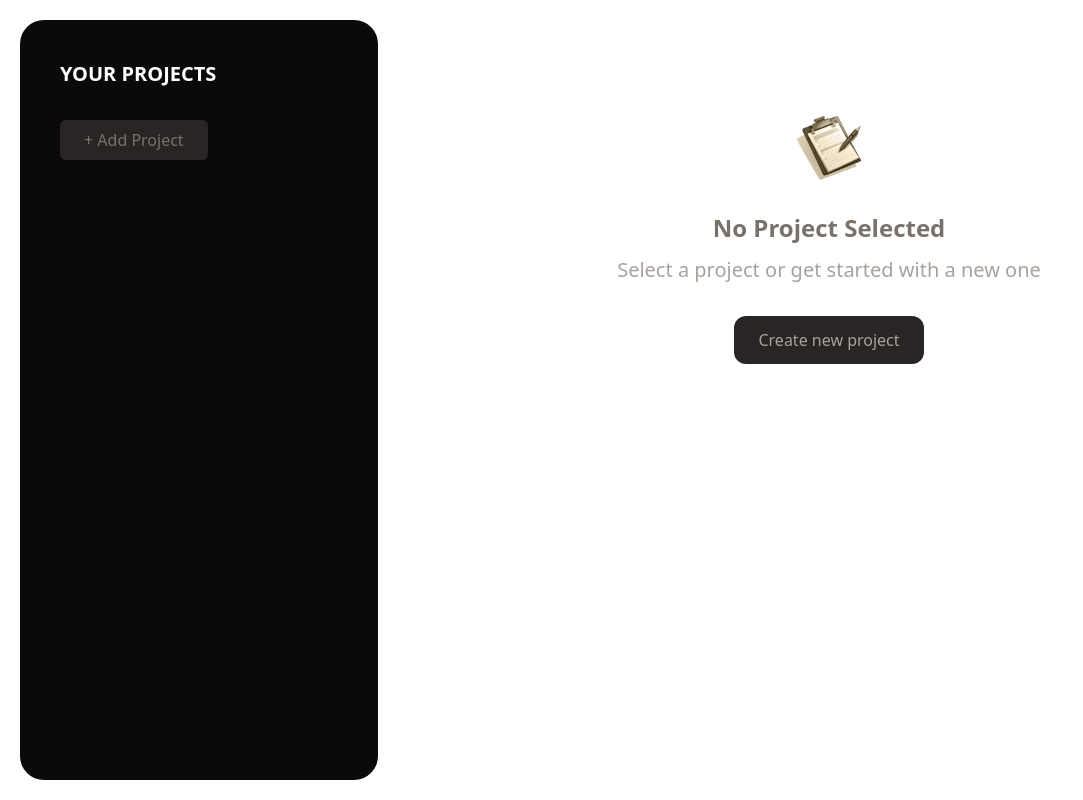
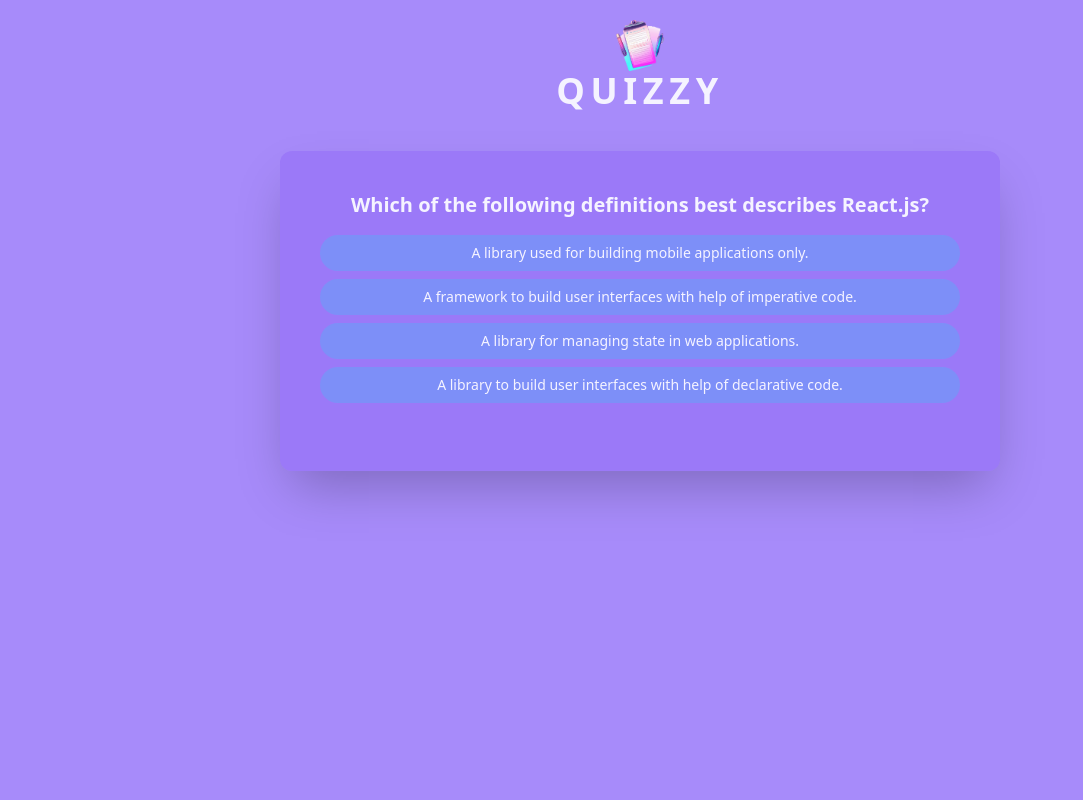
Before and after one commit to teodorSmilevski/miniProjects, a React (Vite) app: page / in a window 1280 px wide. Shown: the whole page, without its empty margins (0-1083 px from the left). Built offline with nearby package versions, Linux system fonts and the light colour scheme.

Commit message:
New quiz app mini project

```diff
--- a/src/App.jsx
+++ b/src/App.jsx
@@ -1,9 +1,11 @@
 import "./App.css";
-import ProjectManagement from "./projects/ProjectManagement";
+import QuizzApp from "./projects/QuizzApp";
+// import ProjectManagement from "./projects/ProjectManagement";
 function App() {
   return (
     <>
-      <ProjectManagement />
+      {/* <ProjectManagement /> */}
+      <QuizzApp />
     </>
   );
 }
--- /dev/null
+++ b/src/components/QuizzApp/Header.jsx
@@ -0,0 +1,12 @@
+import quizLogo from "../../assets/quiz-logo.png";
+
+export default function Header() {
+  return (
+    <header className="flex flex-col items-center">
+      <img src={quizLogo} alt="quiz logo" className="w-[3rem]" />
+      <h1 className=" uppercase font-bold  text-4xl text-violet-50 tracking-[.35rem]">
+        Quizzy
+      </h1>
+    </header>
+  );
+}
--- /dev/null
+++ b/src/components/QuizzApp/Quiz.jsx
@@ -0,0 +1,52 @@
+import { useState } from "react";
+import QUESTIONS from "./questions";
+import quizComplete from "../../assets/quiz-complete.png";
+export default function Quiz() {
+  const [userAnswers, setUserAnswers] = useState([]);
+
+  const currentQuestionIndex = userAnswers.length;
+
+  const isQuizOver = userAnswers.length === QUESTIONS.length;
+
+  function handleSelectAnswer(selectedAnswer) {
+    setUserAnswers((prevAnswers) => {
+      return [...prevAnswers, selectedAnswer];
+    });
+    console.log(userAnswers, selectedAnswer);
+  }
+
+  if (isQuizOver) {
+    return (
+      <div className="mt-10 py-7 bg-violet-600 w-[35rem] flex flex-col items-center gap-3 rounded-3xl bg-opacity-50 shadow-2xl">
+        <img
+          src={quizComplete}
+          alt="quiz is complete"
+          className="w-[8rem] bg-violet-400 p-7 rounded-full shadow-2xl"
+        />
+        <h1 className="text-5xl text-violet-50 font-semibold">
+          QUIZ COMPLETED
+        </h1>
+      </div>
+    );
+  }
+  const shuffledAnswers = [...QUESTIONS[currentQuestionIndex].answers];
+  shuffledAnswers.sort(() => Math.random() - 0.5);
+  return (
+    <div className="mt-10 p-10 rounded-xl bg-violet-500 bg-opacity-40 shadow-2xl min-w-[45rem] min-h-[20rem] text-center min-w-15">
+      {/* NOTE: IDEA - switch between questions / if answered right save question and answer / if not end game */}
+      <p className="text-xl text-violet-50 font-semibold pb-4">
+        {QUESTIONS[currentQuestionIndex].text}
+      </p>
+      <ul>
+        {shuffledAnswers.map((answer) => (
+          <li
+            key={answer}
+            className="mb-2 text-sm text-violet-50 bg-blue-400 p-2 rounded-full bg-opacity-50 hover:bg-violet-500 "
+          >
+            <button onClick={() => handleSelectAnswer(answer)}>{answer}</button>
+          </li>
+        ))}
+      </ul>
+    </div>
+  );
+}
--- /dev/null
+++ b/src/components/QuizzApp/questions.js
@@ -0,0 +1,72 @@
+export default [
+  {
+    id: "q1",
+    text: "Which of the following definitions best describes React.js?",
+    answers: [
+      "A library to build user interfaces with help of declarative code.",
+      "A library for managing state in web applications.",
+      "A framework to build user interfaces with help of imperative code.",
+      "A library used for building mobile applications only.",
+    ],
+  },
+  {
+    id: "q2",
+    text: "What purpose do React hooks serve?",
+    answers: [
+      "Enabling the use of state and other React features in functional components.",
+      "Creating responsive layouts in React applications.",
+      "Handling errors within the application.",
+      "Part of the Redux library for managing global state.",
+    ],
+  },
+  {
+    id: "q3",
+    text: "Can you identify what JSX is?",
+    answers: [
+      "A JavaScript extension that adds HTML-like syntax to JavaScript.",
+      "A JavaScript library for building dynamic user interfaces.",
+      "A specific HTML version that was explicitly created for React.",
+      "A tool for making HTTP requests in a React application.",
+    ],
+  },
+  {
+    id: "q4",
+    text: "What is the most common way to create a component in React?",
+    answers: [
+      "By defining a JavaScript function that returns a renderable value.",
+      "By defining a custom HTML tag in JavaScript.",
+      "By creating a file with a .jsx extension.",
+      'By using the "new" keyword followed by the component name.',
+    ],
+  },
+  {
+    id: "q5",
+    text: 'What does the term "React state" imply?',
+    answers: [
+      "An object in a component that holds values and may cause the component to render on change.",
+      "The lifecycle phase a React component is in.",
+      "The overall status of a React application, including all props and components.",
+      "A library for managing global state in React applications.",
+    ],
+  },
+  {
+    id: "q6",
+    text: "How do you typically render list content in React apps?",
+    answers: [
+      "By using the map() method to iterate over an array of data and returning JSX.",
+      "By using the for() loop to iterate over an array of data and returning JSX.",
+      "By using the forEach() method to iterate over an array of data and returning JSX.",
+      "By using the loop() method to iterate over an array of data and returning JSX.",
+    ],
+  },
+  {
+    id: "q7",
+    text: "Which approach can NOT be used to render content conditionally?",
+    answers: [
+      "Using a the #if template syntax.",
+      "Using a ternary operator.",
+      "Using the && operator.",
+      "Using an if-else statement.",
+    ],
+  },
+];
--- /dev/null
+++ b/src/projects/QuizzApp.jsx
@@ -0,0 +1,15 @@
+import Header from "../components/QuizzApp/Header";
+import Quiz from "../components/QuizzApp/Quiz";
+
+export default function QuizzApp() {
+  return (
+    <section className="h-screen w-full bg-violet-400 p-5">
+      <div className="container w-full mx-auto flex flex-col items-center">
+        <Header />
+        <main>
+          <Quiz />
+        </main>
+      </div>
+    </section>
+  );
+}
```
Also changed, not shown: src/assets/quiz-complete.png (added), src/assets/quiz-logo.png (added).
